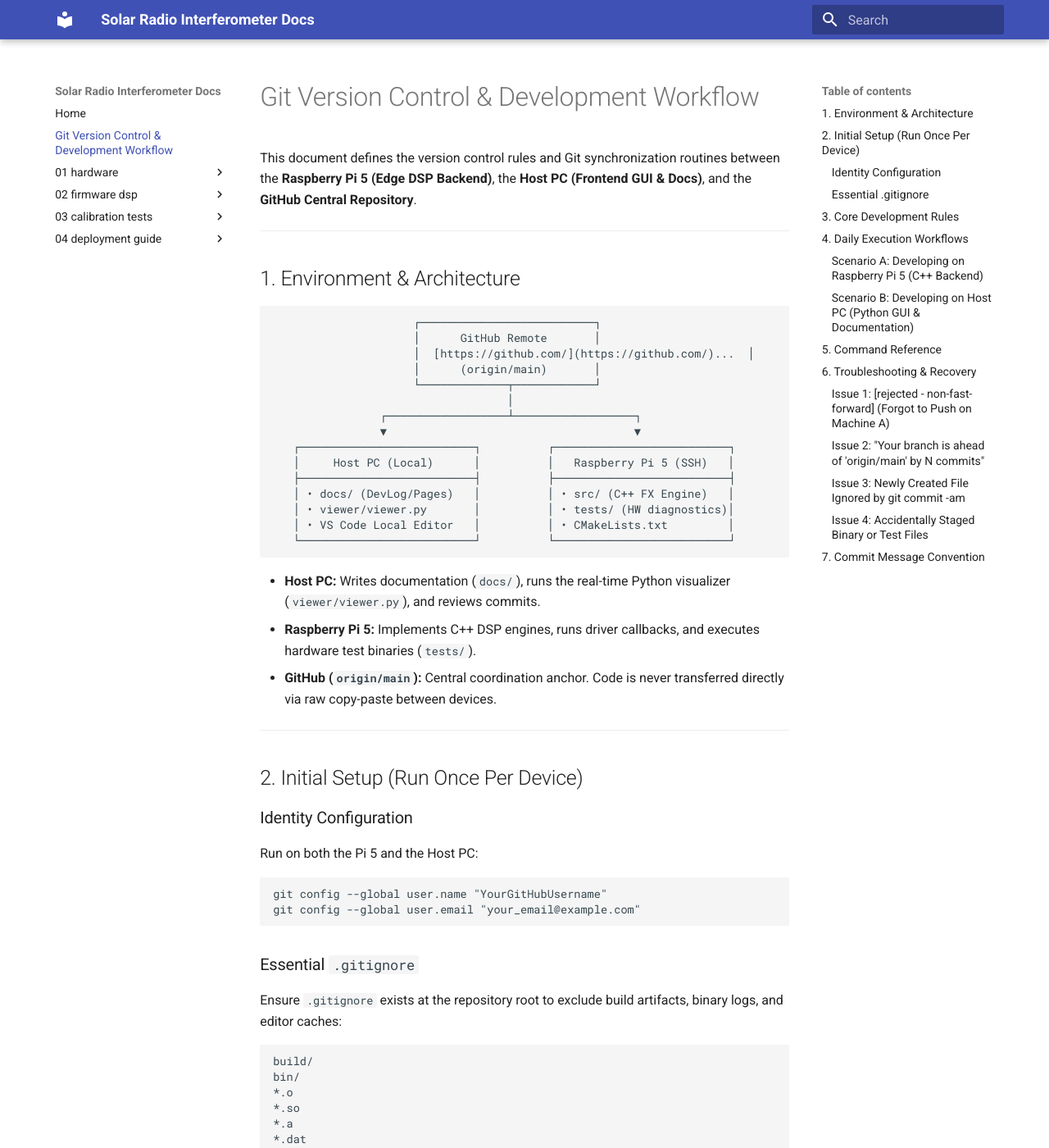
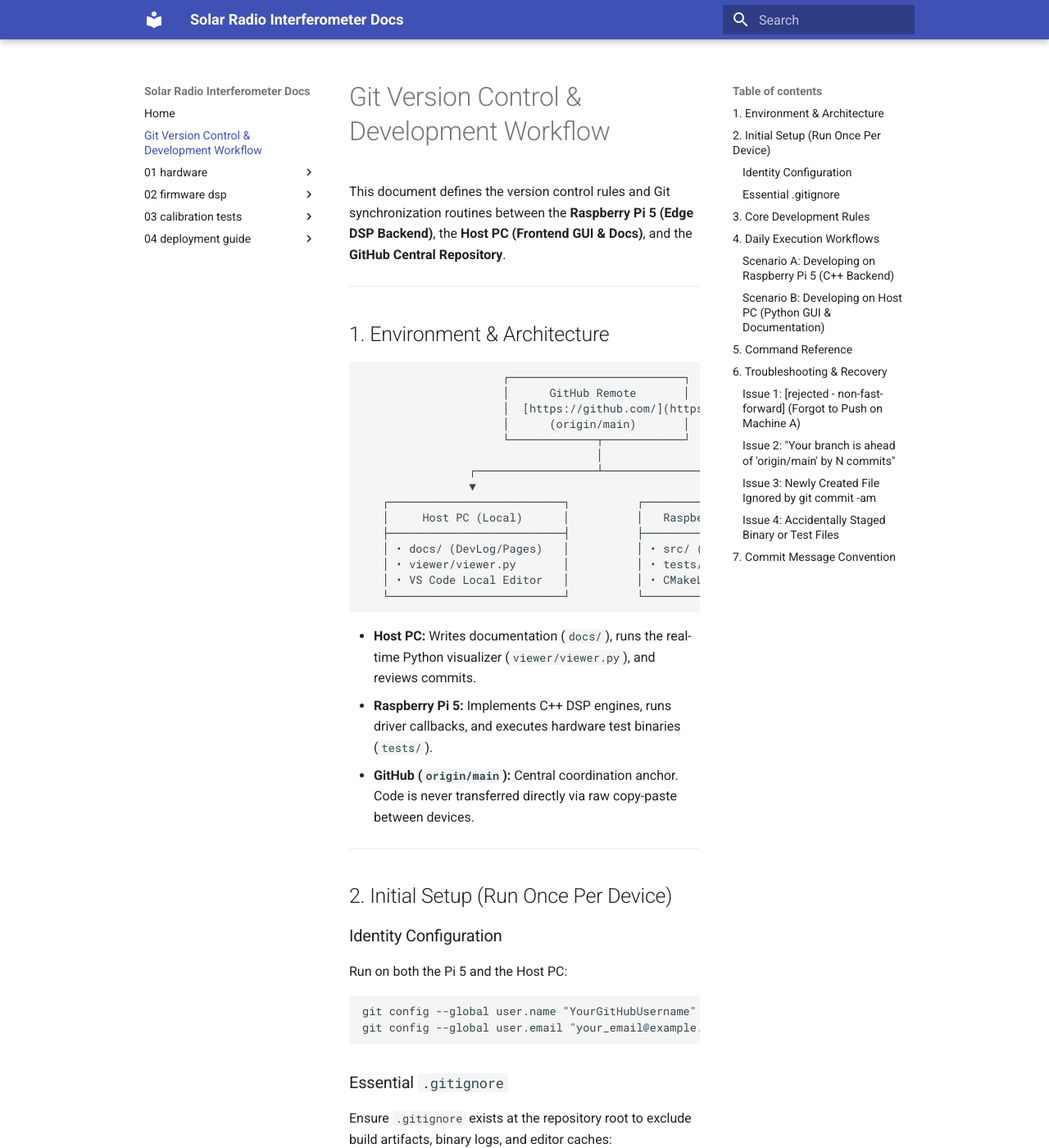
Before and after one commit to tuchau1404/solar_correlator, an MkDocs documentation site: the page built from docs/workflow.md, in a window 1280 px wide and 1400 px high. Shown: the whole window at 82% size. Built offline with MkDocs 1.6.1 and Material for MkDocs 9.7.7, drawn with Linux system fonts in a browser that asks for light colours.

```diff
--- a/docs/stylesheets/extra.css
+++ b/docs/stylesheets/extra.css
@@ -1,10 +1,10 @@
 :root {
-  --md-grid-max-width: 92% !important;
+  --md-grid-max-width: 75% !important;
 }
 
 /* Ép khung lưới tổng thể bung rộng 92% chiều ngang màn hình */
 .md-grid {
-  max-width: 92% !important;
+  max-width: 75% !important;
 }
 
 /* Cho phép vùng nội dung đọc bài viết tự do co giãn */
```
